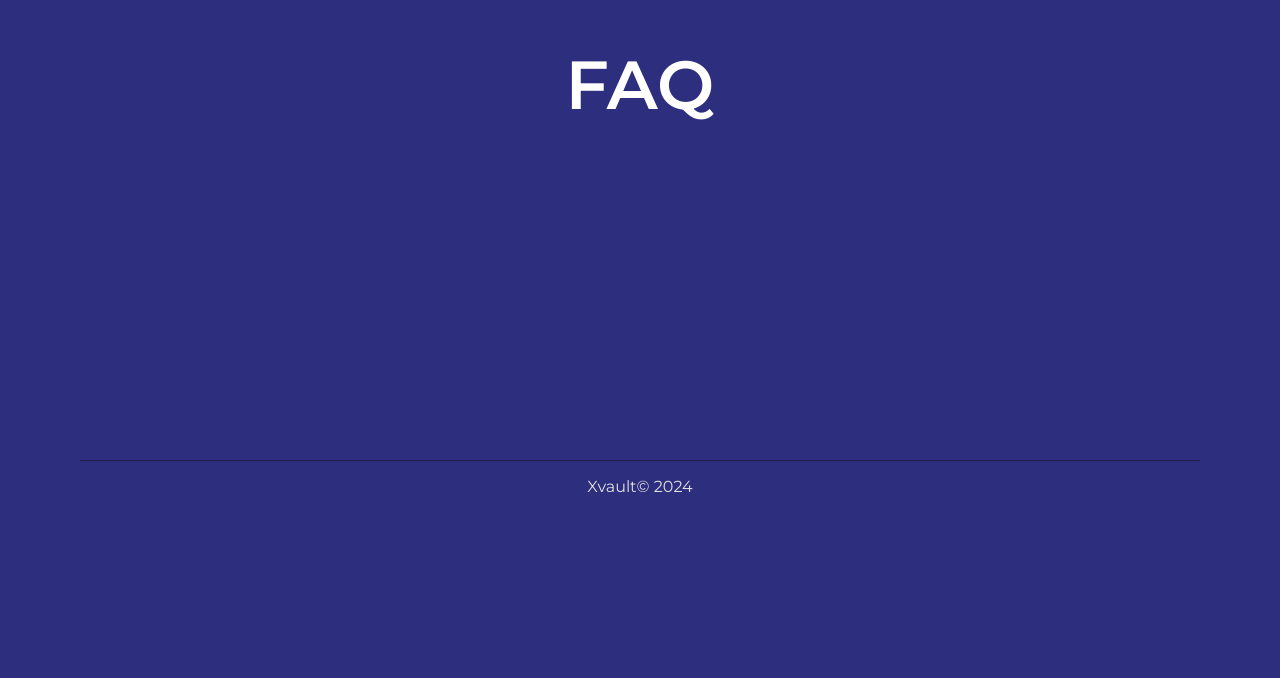
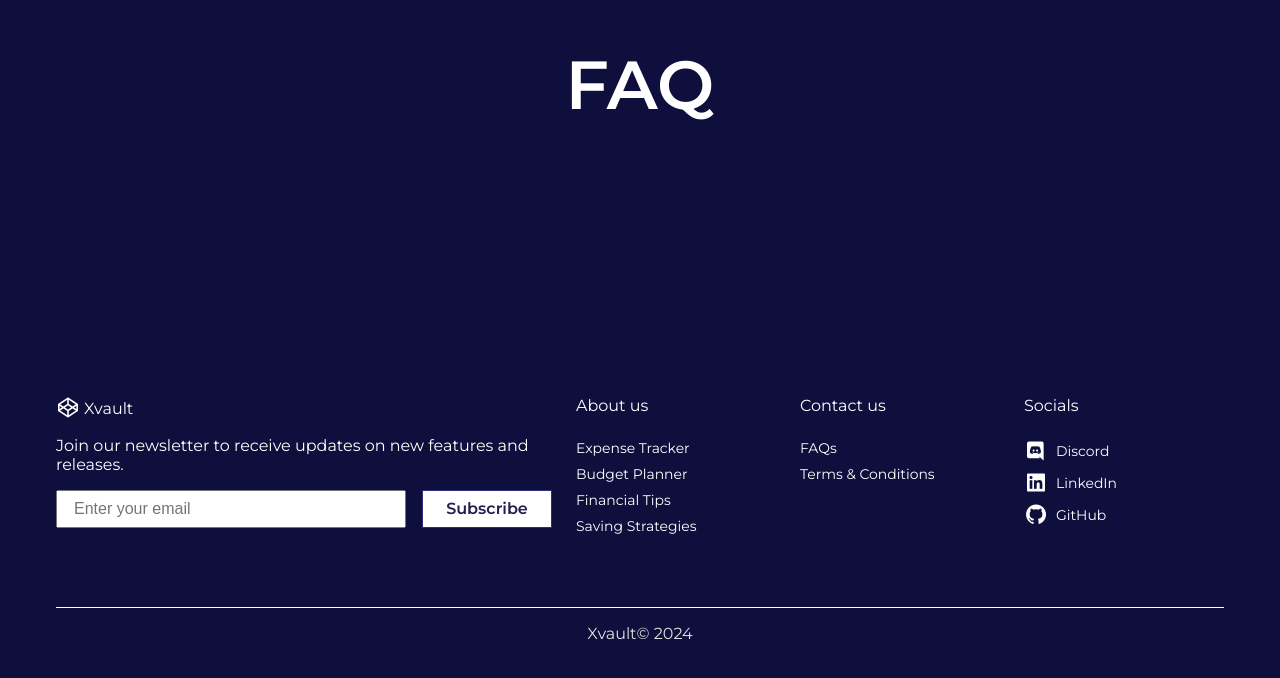
Before and after one commit to jasonhew98/xvault-web, a Vue app: page / in a window 1280 px wide. Shown: the part 684-1362 px from the top of the page. Before the commit the page ends 1244 px from the top, so only its background shows below. Built offline with nearby package versions, Linux system fonts and the light colour scheme; no server answers.

Commit message:
Update footer

```diff
--- a/src/features/Landing/@components/LandingFooter.vue
+++ b/src/features/Landing/@components/LandingFooter.vue
@@ -1,6 +1,41 @@
 <template>
     <footer class="footer">
-        <div class="footer__content"></div>
+        <div class="footer__content grid">
+            <div class="footer__newsletter">
+                <div class="footer__logo"><i class='bx bxl-codepen'></i> Xvault</div>
+                <div class="footer__newsletter-text">Join our newsletter to receive updates on new features and releases.</div>
+                <div class="footer__subscribe">
+                    <input type="text" class="newsletter__email" placeholder="Enter your email">
+                    <div class="button button--secondary button--small button-subscribe">Subscribe</div>
+                </div>
+            </div>
+            <div class="footer__list grid">
+                <div class="footer__list-menu">
+                    <div class="footer__list-row column-title">About us</div>
+                    <ul>
+                        <li><a>Expense Tracker</a></li>
+                        <li><a>Budget Planner</a></li>
+                        <li><a>Financial Tips</a></li>
+                        <li><a>Saving Strategies</a></li>
+                    </ul>
+                </div>
+                <div class="footer__list-menu">
+                    <div class="footer__list-row column-title">Contact us</div>
+                    <ul>
+                        <li><a>FAQs</a></li>
+                        <li><a>Terms & Conditions</a></li>
+                    </ul>
+                </div>
+                <div class="footer__list-menu">
+                    <div class="footer__list-row column-title">Socials</div>
+                    <ul>
+                        <li><a><i class='bx bxl-discord'></i>Discord</a></li>
+                        <li><a><i class='bx bxl-linkedin-square'></i>LinkedIn</a></li>
+                        <li><a><i class='bx bxl-github'></i>GitHub</a></li>
+                    </ul>
+                </div>
+            </div>
+        </div>
         <div class="footer__copyright">
             <div class="footer__copyright-line"></div>
             <div class="footer__copyright-text">
@@ -14,21 +49,91 @@
 <script setup>
 </script>
 
-<style lang="scss">
+<style lang="scss" scoped>
 
 .footer {
-    padding: 64px 24px;
+    padding: 64px 0;
+}
+
+.footer__content {
+    grid-template-columns: 2fr 3fr;
+    grid-column-gap: 24px;
+    margin: 0 auto;
+    justify-content: space-between;
+}
+
+.footer__logo {
+    display: flex;
+    flex-direction: row;
+    gap: 0.25rem;
+    align-items: center;
+    padding-bottom: 16px;
+}
+
+.footer__logo i {
+    font-size: var(--h2-font-size);
+}
+
+.footer__newsletter-text {
+    padding-bottom: 16px;
+}
+
+.footer__list {
+    grid-template-columns: repeat(3, 1fr);
+    column-gap: 24px;
+}
+
+.column-title {
+    padding-bottom: 16px;
+    margin-bottom: 8px;
+}
+
+.footer__list-menu {
+
+    i {
+        font-size: var(--h2-font-size);
+    }
+
+    li {
+        margin-bottom: 8px;
+    }
+
+    a {
+        display: flex;
+        flex-direction: row;
+        align-items: center;
+        gap: 8px;
+        font-size: var(--small-font-size);
+    }
+
+    a:hover {
+        color: var(--primary-300);
+    }
+}
+
+.footer__subscribe {
+    display: flex;
+    gap: 16px;
+
+    .button-subscribe {
+        text-align: center;
+    }
+}
+
+.newsletter__email {
+    width: 350px;
+    padding: 8px 16px;
+    font-size: var(--normal-font-size);
 }
 
 .footer__copyright {
-    max-width: 1200px;
     margin: 64px auto 0;
 }
 
 .footer__copyright-line {
     width: 100%;
     height: 1px;
-    background-color: var(--primary-dull);
+    background-color: var(--primary-visible);
 }
 
 .footer__copyright-text {
--- a/src/features/Transaction/TransactionIndexPage.vue
+++ b/src/features/Transaction/TransactionIndexPage.vue
@@ -1,6 +1,5 @@
 <template>
     <div class="page__container">
-        <div class="landing__button button button--round button--medium" @click="login">Login</div>
         <div class="landing__button button button--round button--medium" @click="add">Add</div>
         <div class="landing__button button button--round button--medium" @click="getList">Get List</div>
         <div class="landing__button button button--round button--medium">Get Page Size</div>
@@ -16,32 +15,6 @@ const app = getCurrentInstance();
 const transactionRepository = computed(() => {
     return app.appContext.config.globalProperties.$repository.transactionRepository;
 });
-
-const authRepository = computed(() => {
-    return app.appContext.config.globalProperties.$repository.authRepository;
-});
-
-const login = async () => {
-    const record = {
-        userName: "jasonhew98",
-        password: "Dferas@98"
-    }
-
-    try {
-        const [error, result] = await authRepository.value.login(record);
-        let jwtToken = result.jwtToken;
-
-        // Assuming you have the JWT token available as 'accessToken'
-        const accessToken = jwtToken.token;
-        const expiryDate = jwtToken.expiry;
-
-        localStorage.setItem("jwtToken", accessToken);
-        // Set the cookie
-        document.cookie = `accessToken=${accessToken}; expires=${expiryDate}; path=/;`;
-    } catch (ex) {
-        console.log(ex);
-    }
-}
 
 const add = async () => {
     try {
--- a/src/styles.scss
+++ b/src/styles.scss
@@ -49,7 +49,9 @@ ul {
 }
 
 a {
+    cursor: pointer;
     text-decoration: none;
+    transition: .2s;
 }
 
 img {
@@ -87,18 +89,6 @@ img {
 
 .main {
     overflow: hidden;
-}
-
-#xvault__app {
-    .content__container {
-        width: 100%;
-        height: 100%;
-        margin-top: var(--header-height);
-    }
-
-    .page__container {
-        width: 100%;
-        height: 100%;
 }
 
 .button {
@@ -153,6 +143,17 @@ img {
     background-color: var(--button-color);
 }
 
+#xvault__app {
+    .content__container {
+        width: 100%;
+        height: 100%;
+        margin-top: var(--header-height);
+    }
+
+    .page__container {
+        width: 100%;
+        height: 100%;
+    }
 
     /* For large devices */
     @media only screen and (min-width: 1150px) {
--- a/src/variables.css
+++ b/src/variables.css
@@ -16,8 +16,8 @@
     --primary-dull: var(--primary-200);
     --clear: var(--text-100);
     --dull: var(--text-200);
-    --body-color: var(--primary-100);
-    --button-color: var(--primary-dull);
+    --body-color: var(--bg-100);
+    --button-color: var(--primary-100);
     --button-color-hover: var(--text-100);
     --text-color-hover: var(--primary-dull);
 
```
Also changed, not shown: src/features/Landing/@components/LandingFaq.vue (added, +25 -0 lines). Lines whose indentation alone changed are shown as unchanged.
